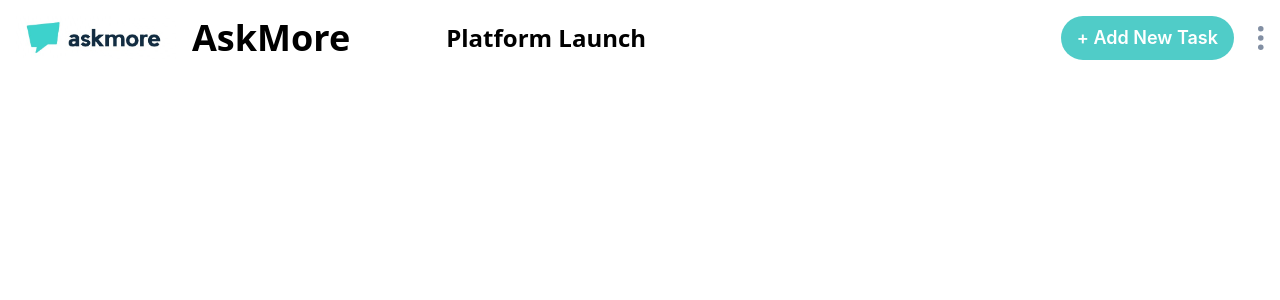
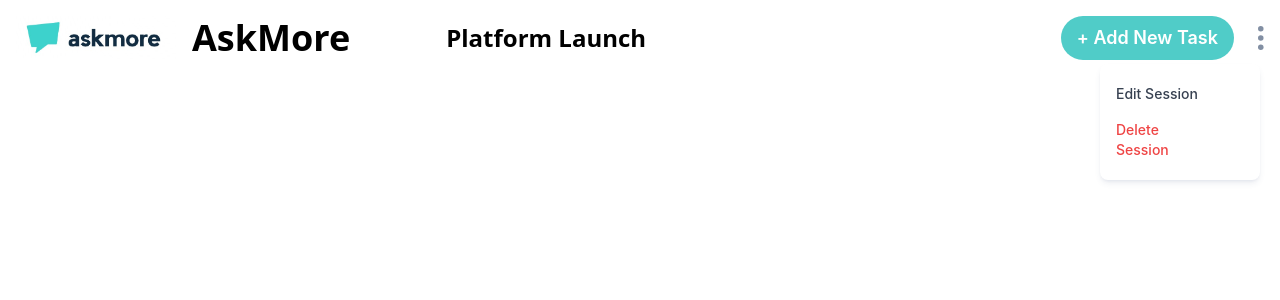
Before and after one commit to ranuga13/AskMore, a React (Vite) app in the folder frontend/: page / in a window 1280 px wide. Both pictures are taken after a click on the picture 1261 px from the left and 38 px from the top of the page. Shown: the top 300 px of the page. Built offline with nearby package versions, Linux system fonts and the light colour scheme.

Commit message:
added ellipsis menu

```diff
--- /dev/null
+++ b/frontend/src/components/ElipsisMenu.jsx
@@ -0,0 +1,35 @@
+// ElipsisMenu.js
+import React from "react";
+
+function ElipsisMenu({ type, setOpenEditModal, setOpenDeleteModal }) {
+  return (
+    <div
+      className={
+        type === "Boards"
+          ? "absolute top-16 right-5"
+          : "absolute top-6 right-4"
+      }
+    >
+      <div className="flex justify-end items-center">
+        <div className="w-40 text-sm z-50 font-medium shadow-md shadow-[#364e7e1a] bg-white dark:bg-[#20212c] space-y-4 py-5 px-4 rounded-lg h-auto pr-12">
+          <p
+            className="cursor-pointer dark:text-gray-400 text-gray-700"
+            onClick={() => {
+              setOpenEditModal();
+            }}
+          >
+            Edit Session
+          </p>
+          <p className="cursor-pointer text-red-500"
+          onClick={() => {
+            setOpenDeleteModal();
+          }}>
+            Delete Session
+          </p>
+        </div>
+      </div>
+    </div>
+  );
+}
+
+export default ElipsisMenu;
--- a/frontend/src/components/Header.jsx
+++ b/frontend/src/components/Header.jsx
@@ -7,14 +7,41 @@ import HeaderDropDown from "./HeaderDropDown";
 import AddEditBoardModal from "../modals/AddEditBoardModal";
 import { useDispatch, useSelector } from "react-redux";
 import AddEditTaskModal from "../modals/AddEditTaskModal";
+import ElipsisMenu from "./ElipsisMenu"; // Import the ElipsisMenu component
+import DeleteModal from "../modals/DeleteModal";
+import boardsSlice from "../redux/boardsSlice";
 
 function Header({ setBoardModalOpen, boardModalOpen }) {
   const [openDropdown, setOpenDropdown] = useState(false);
   const [openAddEditTask, setOpenAddEditTask] = useState(false);
+  const [isElipsisOpen, setIsElipsisOpen] = useState(false);
+  const [isDeleteModalOpen, setIsDeleteModalOpen] = useState(false)
   const [boardType, setBoardType] = useState("add");
   const dispatch = useDispatch();
   const boards = useSelector((state) => state.boards);
   const board = boards.find((board) => board.isActive);
+
+  const setOpenEditModal = () => {
+    setBoardModalOpen(true)
+    setIsElipsisOpen(false)
+  }
+
+  const setOpenDeleteModal = () => {
+    setIsDeleteModalOpen(true)
+    setIsElipsisOpen(false)
+  }
+
+  const onDeleteBtnClick = () => {
+    dispatch(boardsSlice.actions.deleteBoard())
+    dispatch(boardsSlice.actions.setBoardActive({index : 0}))
+    setIsDeleteModalOpen(false)
+  }
+
+  const onDropdownClick = () => {
+    setOpenDropdown(state => !state)
+    setIsElipsisOpen(false)
+    setBoardType('add')
+  }
 
   return (
     <div className=" p-4 fixed left-0 bg-white dark:bg-[#2b2c37] z-50 right-0 ">
@@ -50,7 +77,22 @@ function Header({ setBoardModalOpen, boardModalOpen }) {
           >
             +
           </button>
-          <img src={elipsis} alt="elipsis" className=" cursor-pointer h-6" />
+          <img
+            src={elipsis}
+            alt="elipsis"
+            className=" cursor-pointer h-6"
+            onClick={() => {
+               setBoardType("edit");
+               setOpenDropdown(false);
+               setIsElipsisOpen((state) => !state);
+            }}
+          />
+
+          {isElipsisOpen && <ElipsisMenu
+          setOpenEditModal={setOpenEditModal}
+          setOpenDeleteModal={setOpenDeleteModal}
+          type="Boards"/>
+          }
         </div>
       </header>
       {openDropdown && (
@@ -75,6 +117,11 @@ function Header({ setBoardModalOpen, boardModalOpen }) {
           type="add"
         />
       )}
+
+      {
+        isDeleteModalOpen && <DeleteModal setIsDeleteModalOpen={setIsDeleteModalOpen}
+        onDeleteBtnClick={onDeleteBtnClick} title={board.name} type={boardType}/>
+      }
     </div>
   );
 }
--- a/frontend/src/modals/AddEditBoardModal.jsx
+++ b/frontend/src/modals/AddEditBoardModal.jsx
@@ -1,3 +1,4 @@
+import { useSelector } from 'react-redux';
 import React, { useState } from "react";
 import { v4 as uuidv4, validate } from "uuid";
 import crossIcon from "../assets/icon-cross.svg";
@@ -7,6 +8,9 @@ import boardSlices from "../redux/boardsSlice";
 function AddEditBoardModal({ setBoardModalOpen, type }) {
   const [name, setName] = useState("");
   const [isValid, setIsValid] = useState(true);
+  const board = useSelector(state => state.boards).find(
+    (board) => board.isActive
+  );
   const dispatch = useDispatch();
 
   const [newColumns, setNewColumns] = useState([
--- /dev/null
+++ b/frontend/src/modals/DeleteModal.jsx
@@ -0,0 +1,46 @@
+import React from "react";
+
+function DeleteModal({ type, title, onDeleteBtnClick, setIsDeleteModalOpen }) {
+  return (
+    // Modal container
+    <div
+      className="fixed right-0 bottom-0 left-0 top-0 px-2 py-4 overflow-scroll scrollbar-hide z-50 justify-center items-center flex bg-[#00000080]"
+      onClick={(e) => {
+        if (e.target !== e.currentTarget) {
+          return;
+        }
+        setIsDeleteModalOpen(false);
+      }}
+    >
+      {/* Delete Modal */}
+      <div className="scrollbar-hide overflow-y-scroll max-w-md max-h-[95vh] my-auto bg-white dark:bg-[#2b2c37] text-black dark:text-white w-full px-8 py-8 rounded-xl">
+        <h3 className="font-bold text-red-500 text-xl">Delete this session?</h3>
+        {type === "task" ? (
+          <p className="text-gray-500 font-semibold tracking-wide text-sm pt-6">
+            Are you sure you want to delete "{title}" session? This action cannot be undone.
+          </p>
+        ) : (
+          <p className="text-gray-500 font-semibold tracking-wide text-sm pt-6">
+            Are you sure you want to delete this session? This action will remove all content in this session and cannot be undone.
+          </p>
+        )}
+        <div className="flex w-full mt-4 items-center justify-center space-x-4">
+          <button
+            onClick={onDeleteBtnClick}
+            className="w-full items-center text-white hover:opacity-75 font-semibold bg-red-500 py-2 rounded-full"
+          >
+            Delete
+          </button>
+          <button
+            onClick={() => setIsDeleteModalOpen(false)}
+            className="w-full items-center text-[#353370] hover:opacity-75 font-semibold bg-[#635fc71a] py-2 rounded-full"
+          >
+            Cancel
+          </button>
+        </div>
+      </div>
+    </div>
+  );
+}
+
+export default DeleteModal;
```
